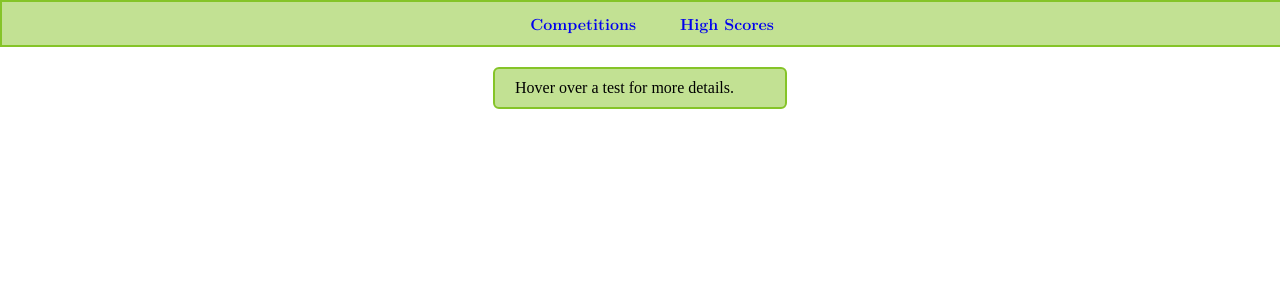
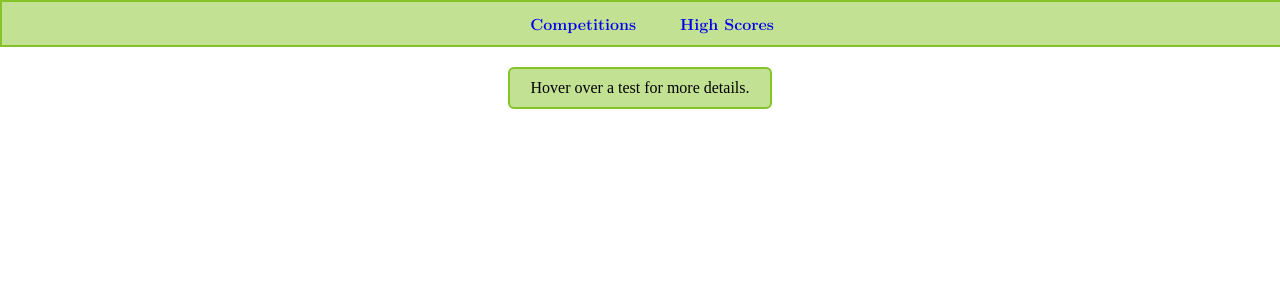
Before and after one commit to TeegardenMath/wobsite, a Flask app: page / in a window 1280 px wide. Shown: the top 300 px of the page. Run offline with Flask 3, Linux system fonts and the light colour scheme; data that the repository does not hold is empty; some libraries are stand-ins or nearby versions.

Commit message:
fix infobox text clipping

```diff
--- a/app/static/css/style.css
+++ b/app/static/css/style.css
@@ -99,6 +99,7 @@ input[type=number] {
 	border-radius: 6px;
 	float: right;
 	height: fit-content;
+	overflow: scroll;
 }
 
 .infobar h3{
@@ -251,7 +252,7 @@ table, th, td {
 }
 
 #testHover{
-	width:250px;
+	max-width: 250px;
 }
 
 
```
